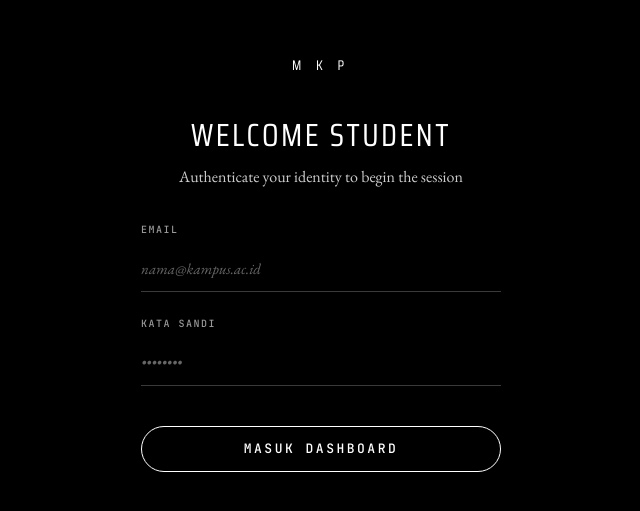
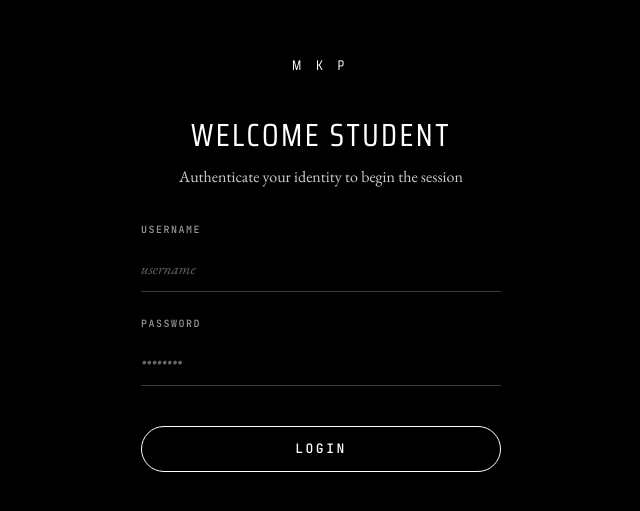
Before and after one commit to Fathir480/ManajemenKegiatanPembelajaranPraktikum, a React app in the folder frontend/: page /login in a window 1280 px wide. Shown: the part 137-648 px from the top of the page, without its empty margins (319-959 px from the left). Built offline with nearby package versions, Linux system fonts and the light colour scheme; the HTML template or start-up script is replaced by a standard one.

Commit message:
Update LoginPage.jsx

```diff
--- a/frontend/src/pages/LoginPage.jsx
+++ b/frontend/src/pages/LoginPage.jsx
@@ -16,7 +16,7 @@
       const data = await api.post('/auth/login', { email, password });
       setToken(data.token);
       setUser(data.user);
-      // Redirect berdasarkan role
+
       const role = data.user.role.namaRole;
       const routes = {
         admin: '/admin',
@@ -47,12 +47,12 @@
 
         <form className="login-form" onSubmit={handleSubmit}>
           <div className="form-group">
-            <label className="form-label" htmlFor="email">Email</label>
+            <label className="form-label" htmlFor="email">USERNAME</label>
             <input
               id="email"
               className="form-input"
               type="email"
-              placeholder="nama@kampus.ac.id"
+              placeholder="username"
               value={email}
               onChange={e => setEmail(e.target.value)}
               required
@@ -60,7 +60,7 @@
             />
           </div>
           <div className="form-group">
-            <label className="form-label" htmlFor="password">Kata Sandi</label>
+            <label className="form-label" htmlFor="password">PASSWORD</label>
             <input
               id="password"
               className="form-input"
@@ -78,7 +78,7 @@
             className="btn btn-primary w-full"
             disabled={loading}
           >
-            {loading ? 'Memproses...' : 'Masuk Dashboard'}
+            {loading ? 'Authenticating...' : 'LOGIN'}
           </button>
         </form>
       </div>
```
